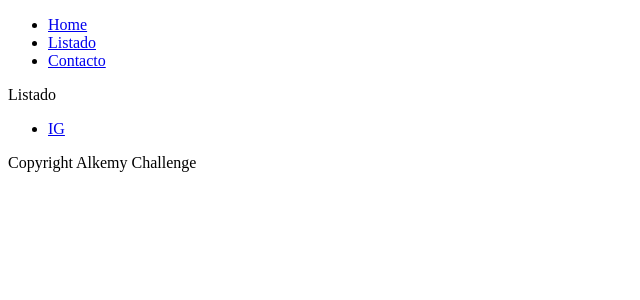
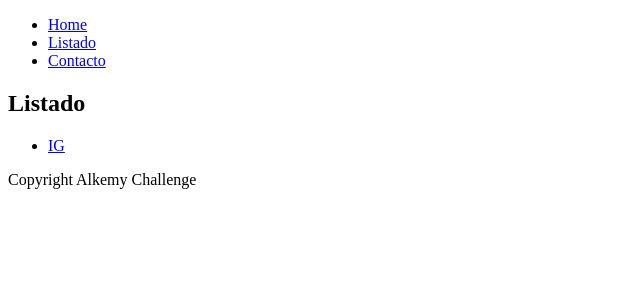
Before and after one commit to notUser123/alkemy-challenge, a React (Vite) app: page /listado in a window 1280 px wide. Shown: the top 300 px of the page, without its empty margins (0-640 px from the left). Built offline with nearby package versions, Linux system fonts and the light colour scheme; sample sign-in values are in the browser's storage.

Commit message:
proteccion de rutas con ternarios

```diff
--- a/src/components/listado/Listado.jsx
+++ b/src/components/listado/Listado.jsx
@@ -1,20 +1,14 @@
-import React, { useEffect } from 'react'
-import { useNavigate } from 'react-router-dom'
+import { Navigate } from 'react-router-dom'
 
 function Listado() {
 
-  const navigateTo = useNavigate()
-
-  useEffect( () => {
-    const token = localStorage.getItem("token")
-    if(token === null){
-        navigateTo("/")
-    }
-  }, [])
-
+  const token = localStorage.getItem('token')
 
   return (
-    <div>Listado</div>
+    <>
+      { !token && <Navigate to="/" />}
+      <h2>Listado</h2>
+    </>
   )
 }
 
```
